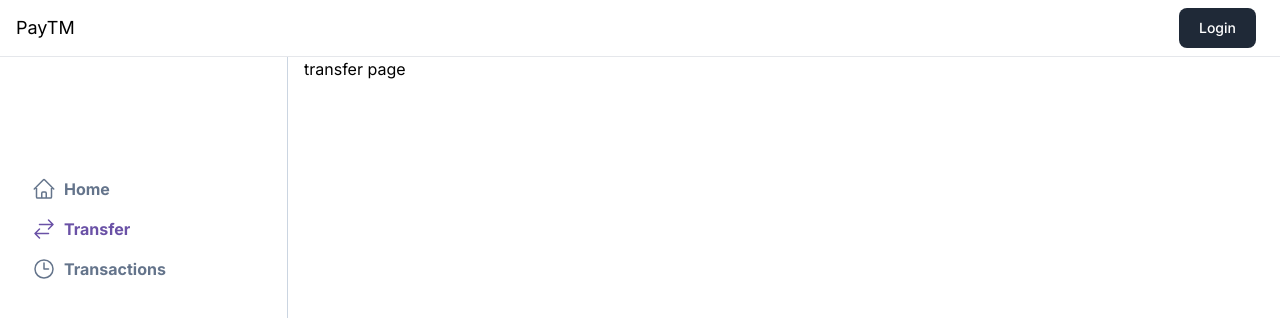
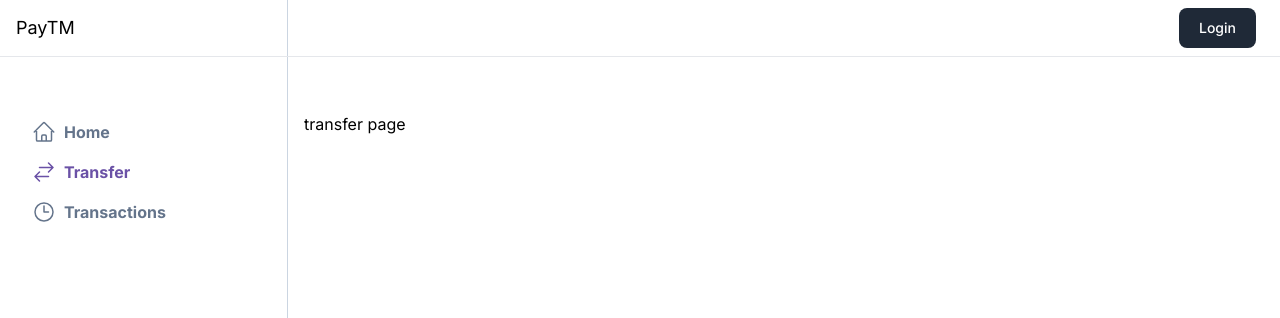
Before and after one commit to sagardxd/Paytm, a Next.js app in the folder apps/user-app/: page /transfer in a window 1280 px wide. Shown: the top 318 px of the page. Built offline with nearby package versions, Linux system fonts and the light colour scheme; no server answers.

Commit message:
appbar comp update

```diff
--- a/apps/user-app/app/(dashboard)/layout.tsx
+++ b/apps/user-app/app/(dashboard)/layout.tsx
@@ -6,15 +6,18 @@
   children: React.ReactNode;
 }): JSX.Element {
   return (
-    <div className="flex">
-        <div className="w-72 border-r border-slate-300 min-h-screen mr-4 pt-28">
+    <div className="flex relative">
+        <div className="w-72 border-r border-slate-300 min-h-screen mr-4 pt-28 ">
             <div>
                 <SidebarItem href={"/dashboard"} icon={<HomeIcon />} title="Home" />
                 <SidebarItem href={"/transfer"} icon={<TransferIcon />} title="Transfer" />
                 <SidebarItem href={"/transactions"} icon={<TransactionsIcon />} title="Transactions" />
             </div>
         </div>
-            {children}
+        <div className="pt-28">
+        {children}
+        </div>
+
     </div>
   );
 }
--- a/packages/ui/src/Appbar.tsx
+++ b/packages/ui/src/Appbar.tsx
@@ -14,7 +14,7 @@
     onSignin,
     onSignout
 }: AppbarProps) => {
-    return <div className="flex justify-between border-b px-4">
+    return <div className="flex justify-between fixed  top-0 left-0 right-0 z-20 border-b px-4">
         <div className="text-lg flex flex-col justify-center">
             PayTM
         </div>
```
